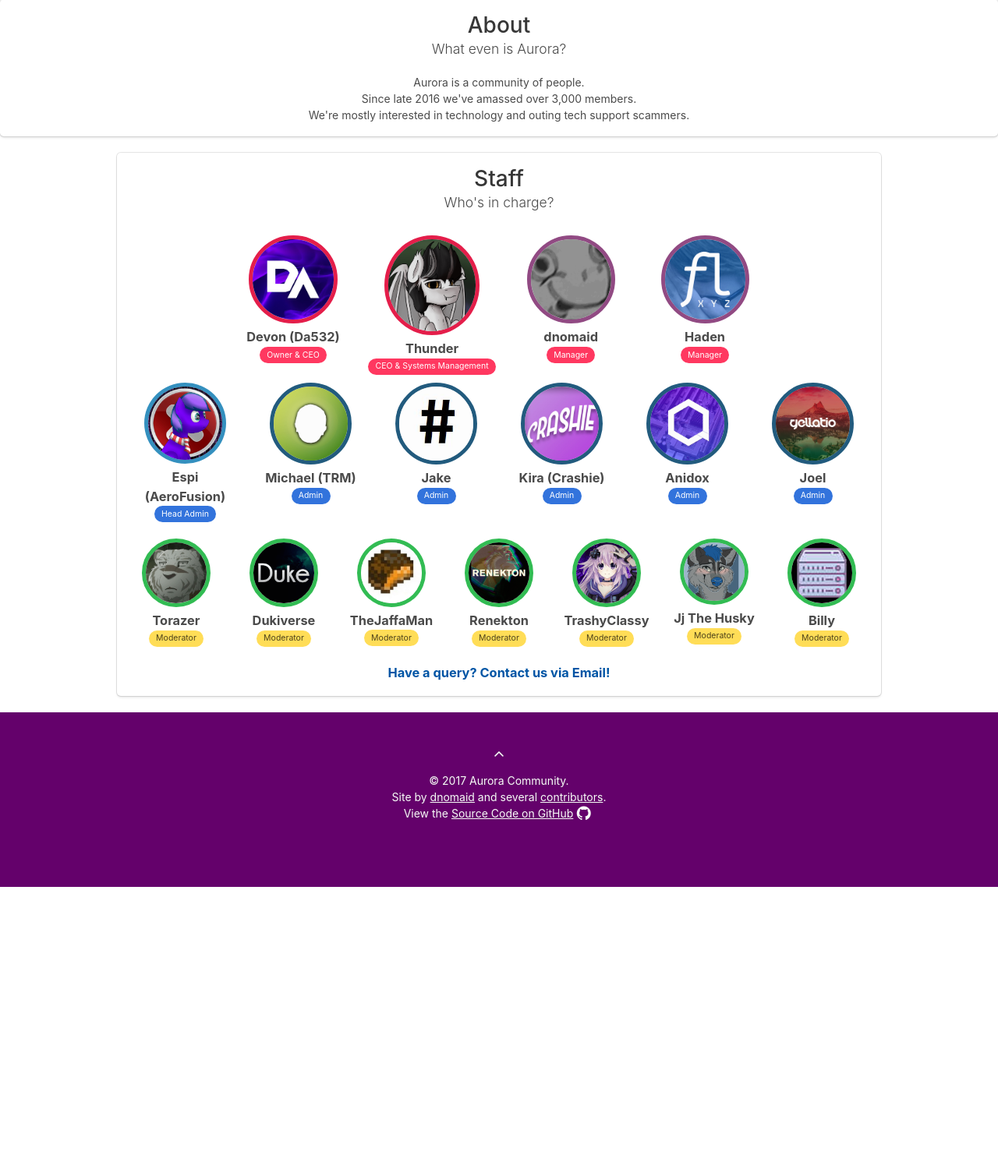
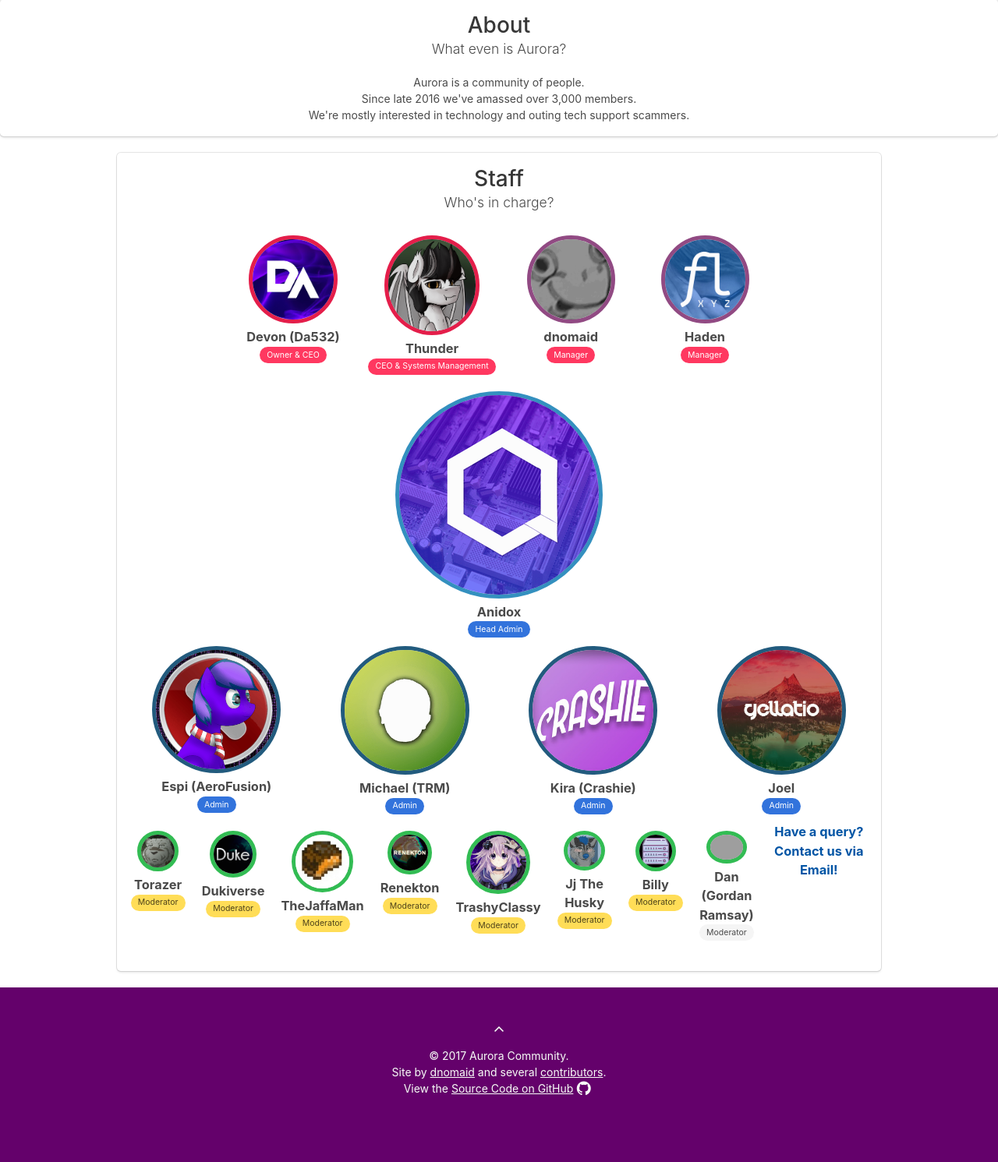
Before and after one commit to AuroraCommunity/AuroraCommunity.github.io, a PHP site: page / in a window 1280 px wide. Shown: the part 502-1993 px from the top of the page at 78% size. Before the commit the page ends 1640 px from the top, so only its background shows below. Run offline with PHP 8.4, Linux system fonts and the light colour scheme; some libraries are stand-ins or nearby versions; grey boxes are pictures that could not be loaded.

Commit message:
Update index.php
- Changed Espi to Admin
- Changed Anidox to Head Admin
- Added Dan

```diff
--- a/index.php
+++ b/index.php
@@ -48,22 +48,22 @@
 
         </div>
 
+         <div class="column">
+                <a href="https://www.youtube.com/channel/UC04awUMPfLwEGtCCWvYq-UQ" target="_blank" rel="noopener noreferrer"><img src="img/people/anidox.png" class="someone admin-plus"></a>
+                <h3>Anidox</h3>
+                <span class="tag is-info">Head Admin</span>
+          </div>
+
         <div class="columns">
           <div class="column">
-                <a href="http://aerofusion.ml" target="_blank" rel="noopener noreferrer"><img src="img/people/espi.png" class="someone admin-plus"></a>
+                <a href="http://aerofusion.ml" target="_blank" rel="noopener noreferrer"><img src="img/people/espi.png" class="someone admin"></a>
                 <h3>Espi <span title="Espi">(AeroFusion)</a></h3>
-                <span class="tag is-info">Head Admin</span>
+                <span class="tag is-info">Admin</span>
           </div>
 
             <div class="column">
                 <a href="https://therandommelon.xyz/" target="_blank" rel="noopener noreferrer"><img src="img/people/melon.png" class="someone admin"></a>
                 <h3>Michael <span title="TheRandomMelon">(TRM)</span></h3>
-                <span class="tag is-info">Admin</span>
-            </div>
-
-            <div class="column">
-                <img src="img/people/jake.jpg" class="someone admin"></a>
-                <h3>Jake</h3>
                 <span class="tag is-info">Admin</span>
             </div>
 
@@ -74,11 +74,7 @@
             </div>
 
 
-            <div class="column">
-                <a href="https://www.youtube.com/channel/UC04awUMPfLwEGtCCWvYq-UQ" target="_blank" rel="noopener noreferrer"><img src="img/people/anidox.png" class="someone admin"></a>
-                <h3>Anidox</h3>
-                <span class="tag is-info">Admin</span>
-          </div>
+
 
 		  <div class="column">
            <a href="http://gellat.io" target="_blank" rel="noopener noreferrer"><img src="img/people/gellatio.png" class="someone admin"></a>
@@ -131,6 +127,10 @@
           <h3>Billy</h3>
           <span class="tag is-warning">Moderator</span>
       </div>
+	  <div class="column">
+	  <img src="img/people/dan.jpg" class="someone mod">
+  	  <h3>Dan (Gordan Ramsay)</h3>
+		  <span class=tag is-warning">Moderator</span>
 
     </div>
 
```
